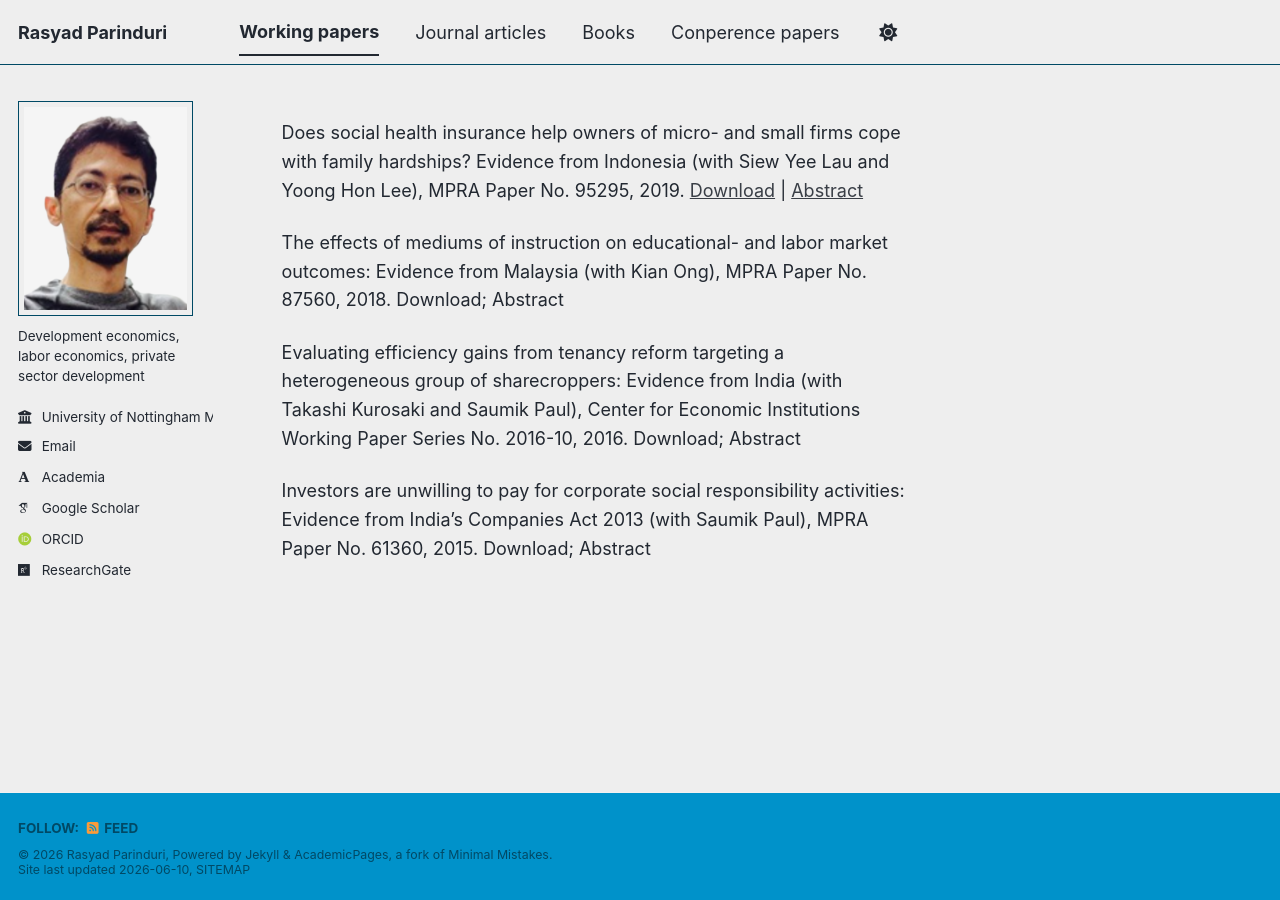
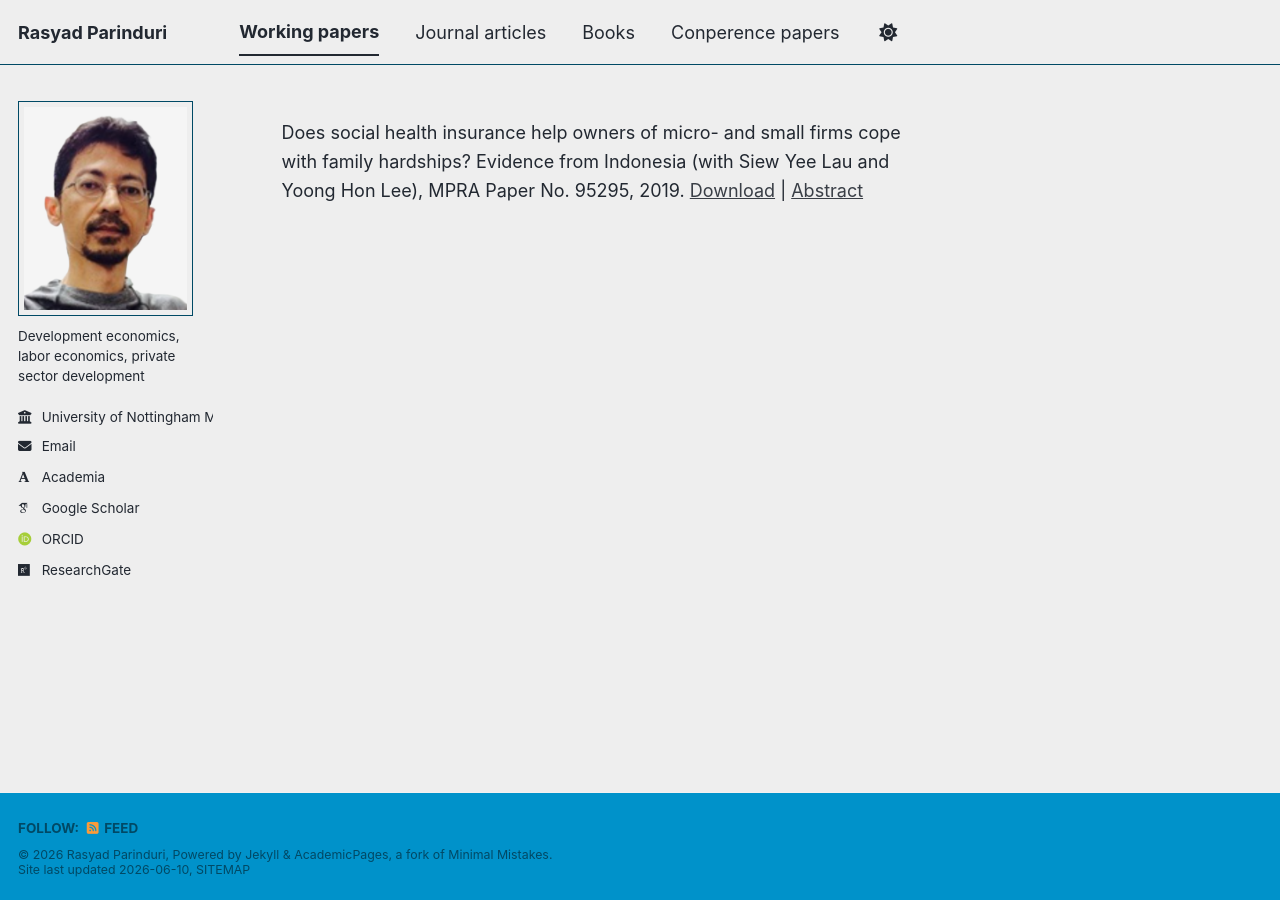
Before and after one commit to rasyadparinduri/rasyadparinduri.github.io, a Jekyll site: the page built from _pages/working-papers.html, in a window 1280 px wide. Built offline with Jekyll 4.4.1, drawn with Linux system fonts in a browser that asks for light colours; some web fonts are replaced; a script bundle is joined from its source files by our own code; library files that are not in the unit come from our copies.

Commit message:
Update working-papers.html

```diff
--- a/_pages/working-papers.html
+++ b/_pages/working-papers.html
@@ -11,17 +11,6 @@ Does social health insurance help owners of micro- and small firms cope with fam
 <a href="https://mpra.ub.uni-muenchen.de/95295/1/MPRA_paper_95295.pdf" target="_blank">Download</a> |
 <a href="#" onclick="var x=document.getElementById('abs1'); if(x.style.display==='none' || x.style.display===''){x.style.display='block';} else {x.style.display='none';} return false;">Abstract</a>
 <span id="abs1" style="display:none; color:#888888; margin:0; padding:0; line-height:1.3;">
-This study examines how social health insurance affects micro- and small-firm owners' ability to cope with family hardships in Indonesia.
+Micro- and small firms lack access to external finance and the labour market so that they are vulnerable to family hardships experienced by the owners such as deaths or sickness of family members. The literature is thin on how these firms cope with family hardships, in particular on whether owners’ access to social health insurance helps. We examine whether a social health insurance in Indonesia, Askeskin, protects owners of micro- and small firms against family hardships. We find some evidence Askeskin reduces the adverse effects of recent deaths in the family, outpatient care, and traffic accidents on net profits; Askeskin also protects the firms’ assets against owners’ outpatient care need. Social health insurance may, therefore, improve micro- and small firms’ survival, which (because most people in developing countries’ labour markets work in micro- and small firms) helps governments’ efforts to eradicate poverty.
 </span>
 </p>
-
-
-
-<p>The effects of mediums of instruction on educational- and labor market outcomes: Evidence from Malaysia (with Kian Ong), MPRA Paper No. 87560, 2018. Download; Abstract
-</p>
-
-<p>Evaluating efficiency gains from tenancy reform targeting a heterogeneous group of sharecroppers: Evidence from India (with Takashi Kurosaki and Saumik Paul), Center for Economic Institutions Working Paper Series No. 2016-10, 2016. Download; Abstract
- </p>
-
-<p>Investors are unwilling to pay for corporate social responsibility activities: Evidence from India’s Companies Act 2013 (with Saumik Paul), MPRA Paper No. 61360, 2015. Download; Abstract
- </p>
```
